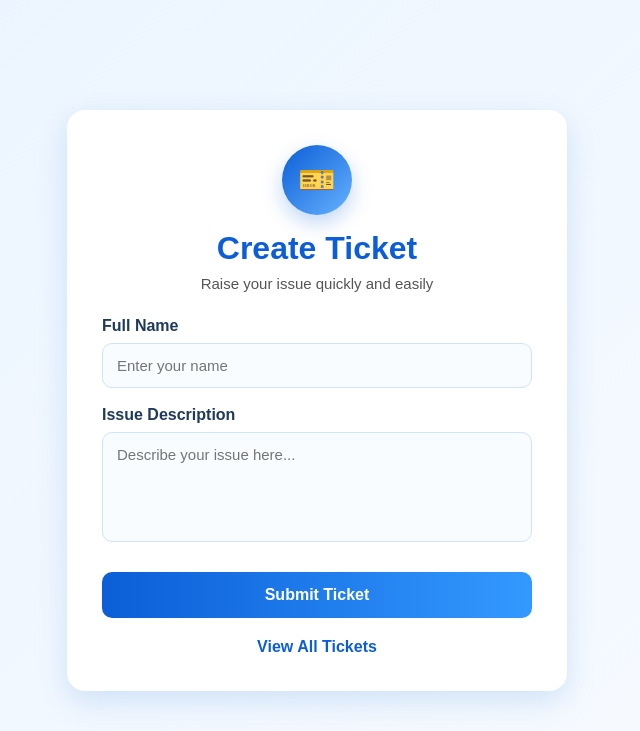
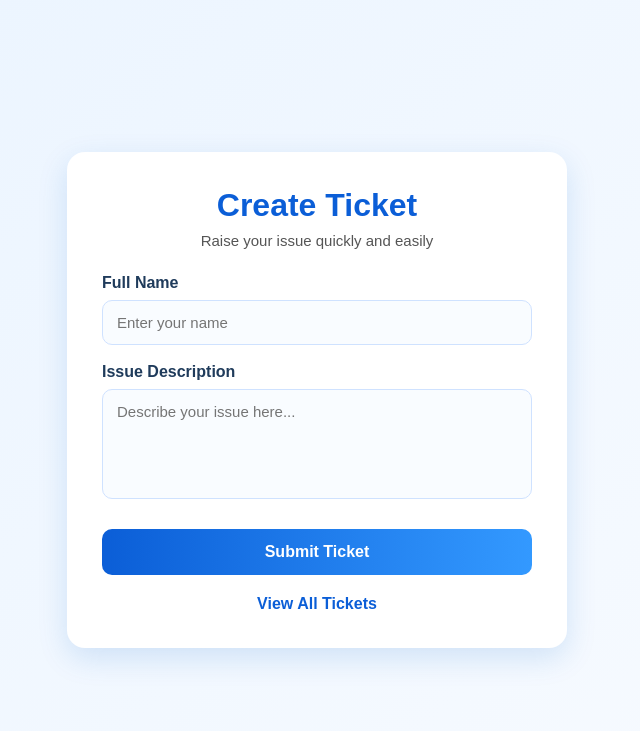
Before and after one commit to afeefmusthafa089-star/Ticketing-system, a Flask app: page / in a window 1280 px wide. Shown: the top 731 px of the page, without its empty margins (323-963 px from the left). Run offline with Flask 3, Linux system fonts and the light colour scheme.

Commit message:
Update index.html

```diff
--- a/templates/index.html
+++ b/templates/index.html
@@ -132,7 +132,6 @@
 <body>
     <div class="container">
         <div class="header">
-            <div class="icon-circle">🎫</div>
             <h1>Create Ticket</h1>
             <p>Raise your issue quickly and easily</p>
         </div>
```
